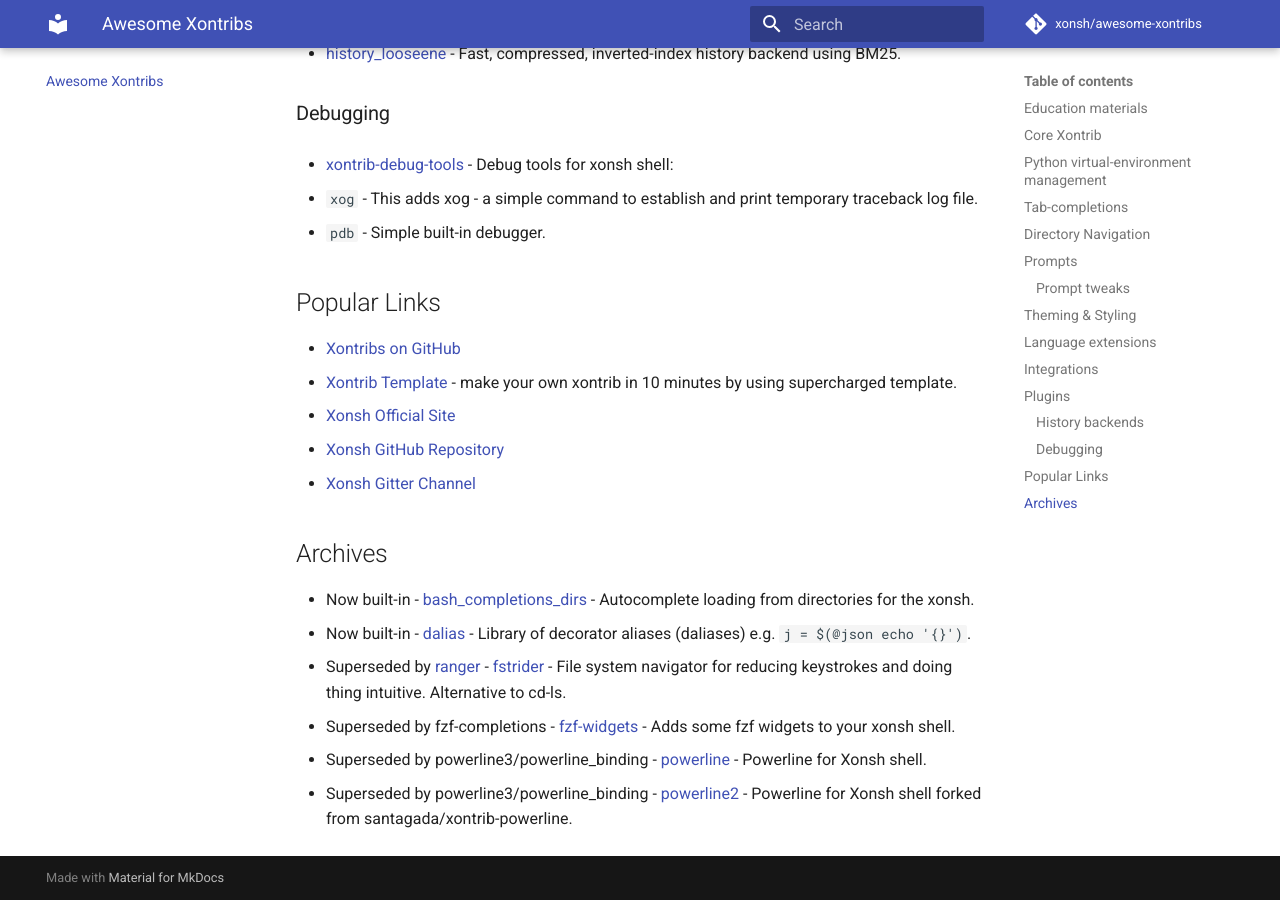
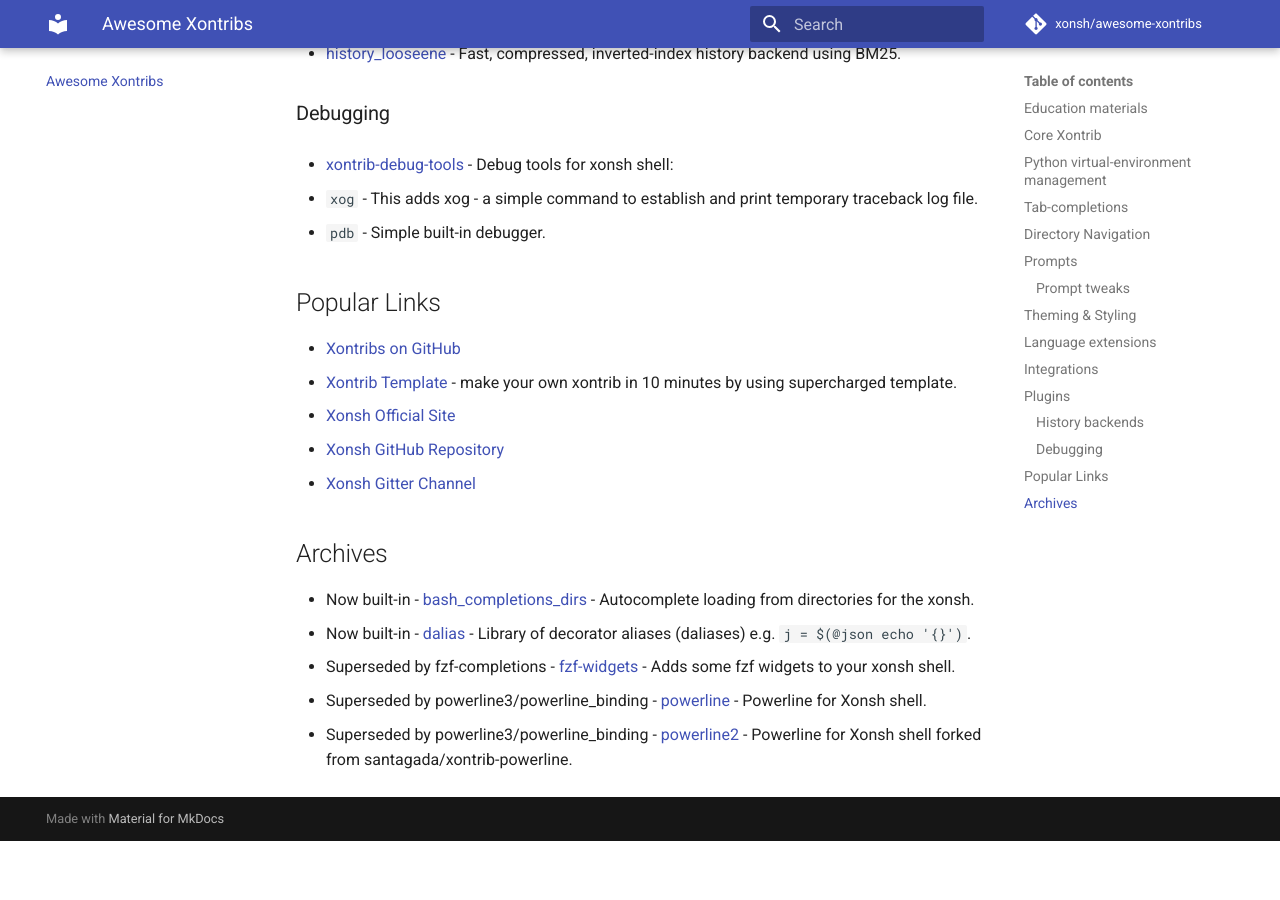
Before and after one commit to xonsh/awesome-xontribs, an MkDocs documentation site: the page built from docs/README.md, in a window 1280 px wide and 900 px high, scrolled down 5188 px. Built offline with MkDocs 1.6.1 and Material for MkDocs 9.7.7, drawn with Linux system fonts in a browser that asks for light colours; comment, search, counter and statistics services are not loaded; after the commit the page ends 6029 px from its top, so only the background shows below that.

Commit message:
Update README.md

```diff
--- a/docs/README.md
+++ b/docs/README.md
@@ -165,7 +165,6 @@
 
 - Now built-in - [bash_completions_dirs](https://pypi.org/project/xontrib-bash-completions-dirs) - Autocomplete loading from directories for the xonsh.
 - Now built-in - [dalias](https://github.com/anki-code/xontrib-dalias) - Library of decorator aliases (daliases) e.g. `j = $(@json echo '{}')`.
-- Superseded by [ranger](https://github.com/ranger/ranger) - [fstrider](https://github.com/anki-code/fstrider#-archived) - File system navigator for reducing keystrokes and doing thing intuitive. Alternative to cd-ls.
 - Superseded by fzf-completions - [fzf-widgets](https://github.com/laloch/xontrib-fzf-widgets) - Adds some fzf widgets to your xonsh shell.
 - Superseded by powerline3/powerline_binding - [powerline](https://github.com/santagada/xontrib-powerline) - Powerline for Xonsh shell.
 - Superseded by powerline3/powerline_binding - [powerline2](https://github.com/vaaaaanquish/xontrib-powerline2) - Powerline for Xonsh shell forked from santagada/xontrib-powerline.
```
